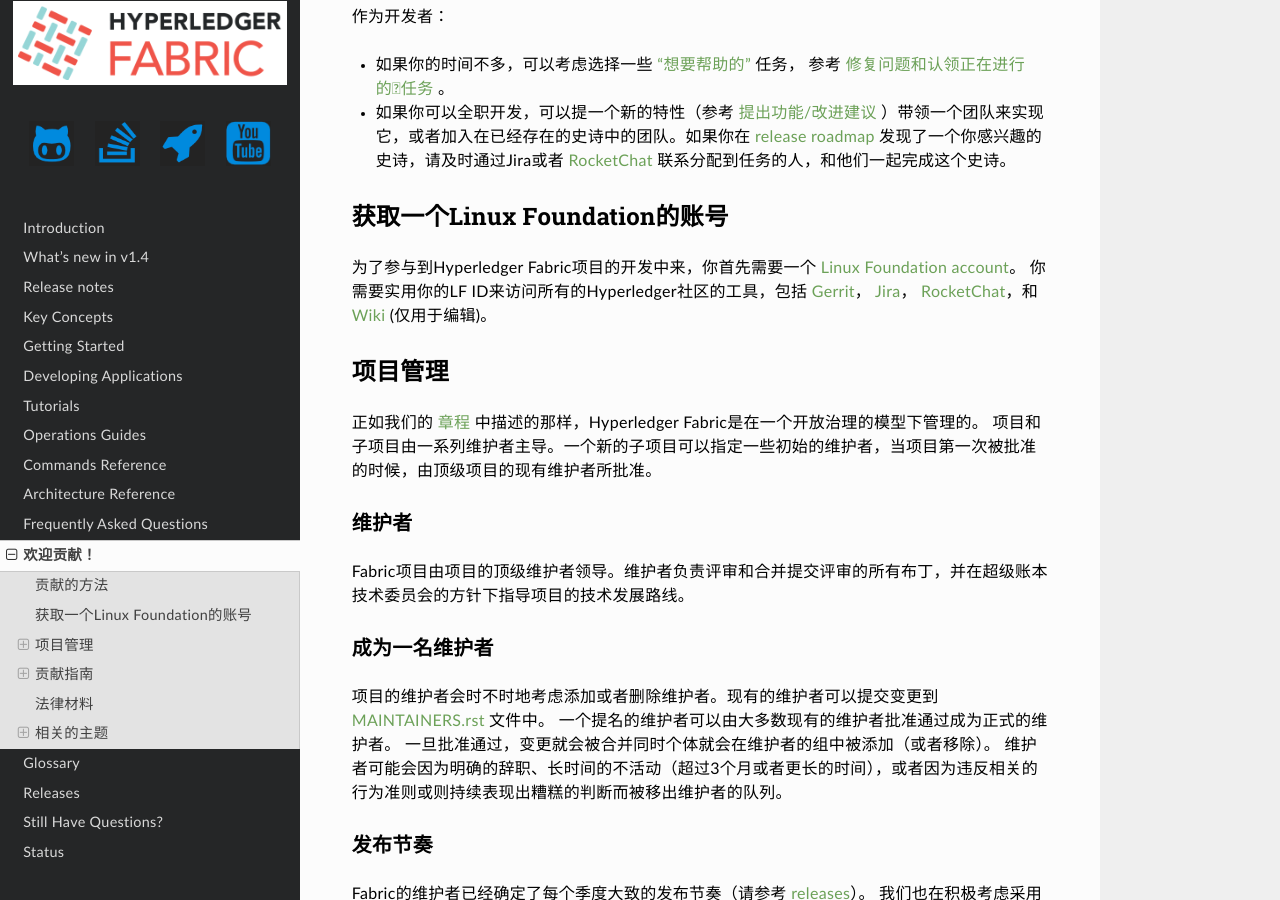
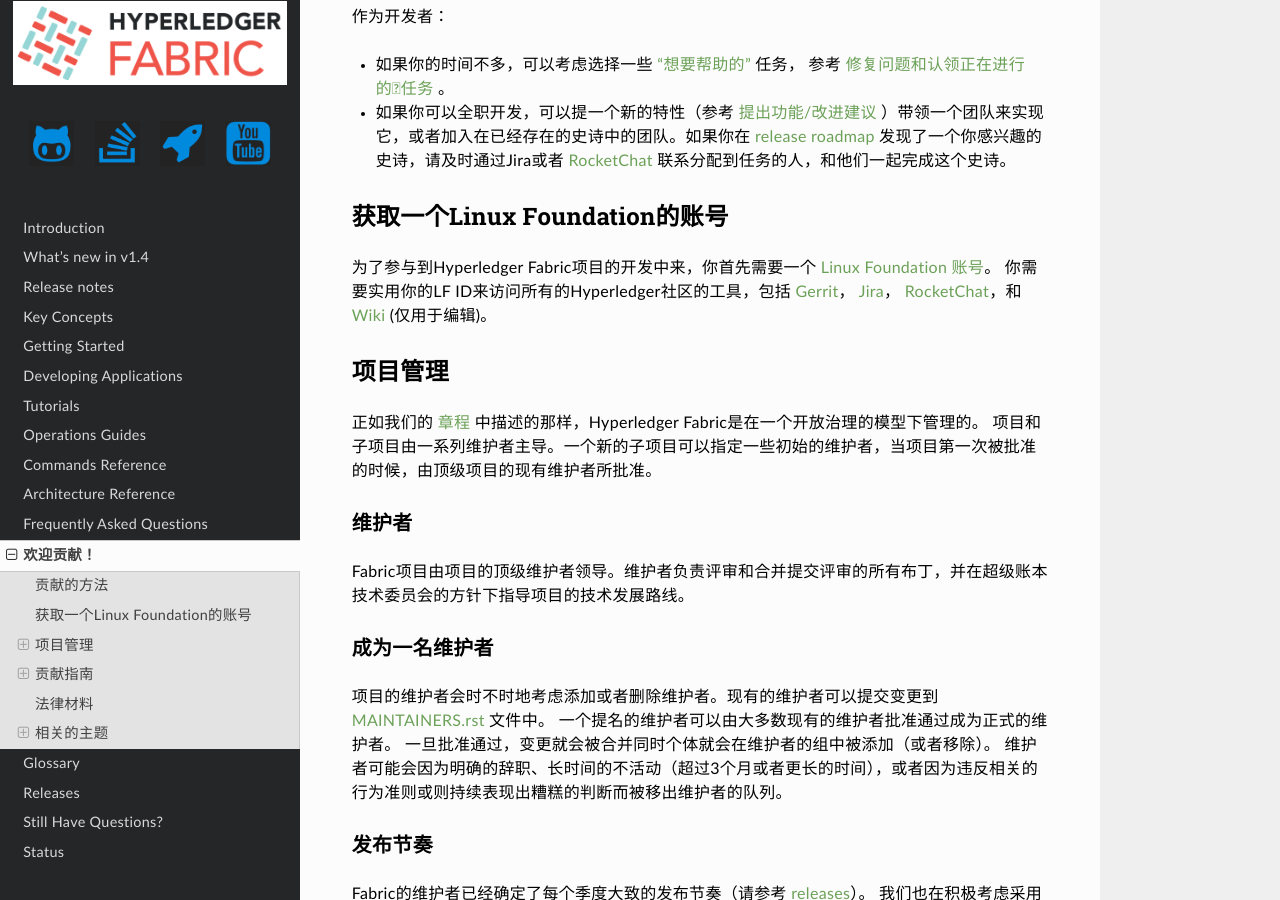
Before and after one commit to TopJohn/fabric-docs-cn, a Sphinx documentation site: the page built from docs/source/CONTRIBUTING.rst, in a window 1280 px wide and 900 px high, scrolled down 534 px. Built offline with Sphinx 7.4.7 and the Read the Docs theme 2.0.0, drawn with Linux system fonts in a browser that asks for light colours; formulas are drawn with MathJax 3; pages that are not in the unit, such as notebooks, are missing from menus.

Commit message:
contribution

```diff
--- a/docs/source/CONTRIBUTING.rst
+++ b/docs/source/CONTRIBUTING.rst
@@ -35,7 +35,7 @@
 ----------------------------------
 
 为了参与到Hyperledger Fabric项目的开发中来，你首先需要一个 :doc:`Linux Foundation
-account <Gerrit/lf-account>`。
+账号 <Gerrit/lf-account>`。
 你需要实用你的LF ID来访问所有的Hyperledger社区的工具，包括
 `Gerrit <https://gerrit.hyperledger.org>`__，
 `Jira <https://jira.hyperledger.org>`__，
@@ -236,8 +236,8 @@ Fabric相关的发布路线的史诗维护在
 法律材料
 -----------
 
-**Note:** 每一个源文件必须包括Apache Software License 2.0。可以参考 `license header
-<https://github.com/hyperledger/fabric/blob/master/docs/source/dev-setup/headers.txt>`__.
+**注意:** 每一个源文件必须包括Apache Software License 2.0。可以参考 `license header
+<https://github.com/hyperledger/fabric/blob/master/docs/source/dev-setup/headers.txt>`__ 。
 
 我们尽可能努力让贡献边等简单。这个协议为我们提供了贡献相关的法律相关的知识。
 我们使用和Linux® Kernel
```
